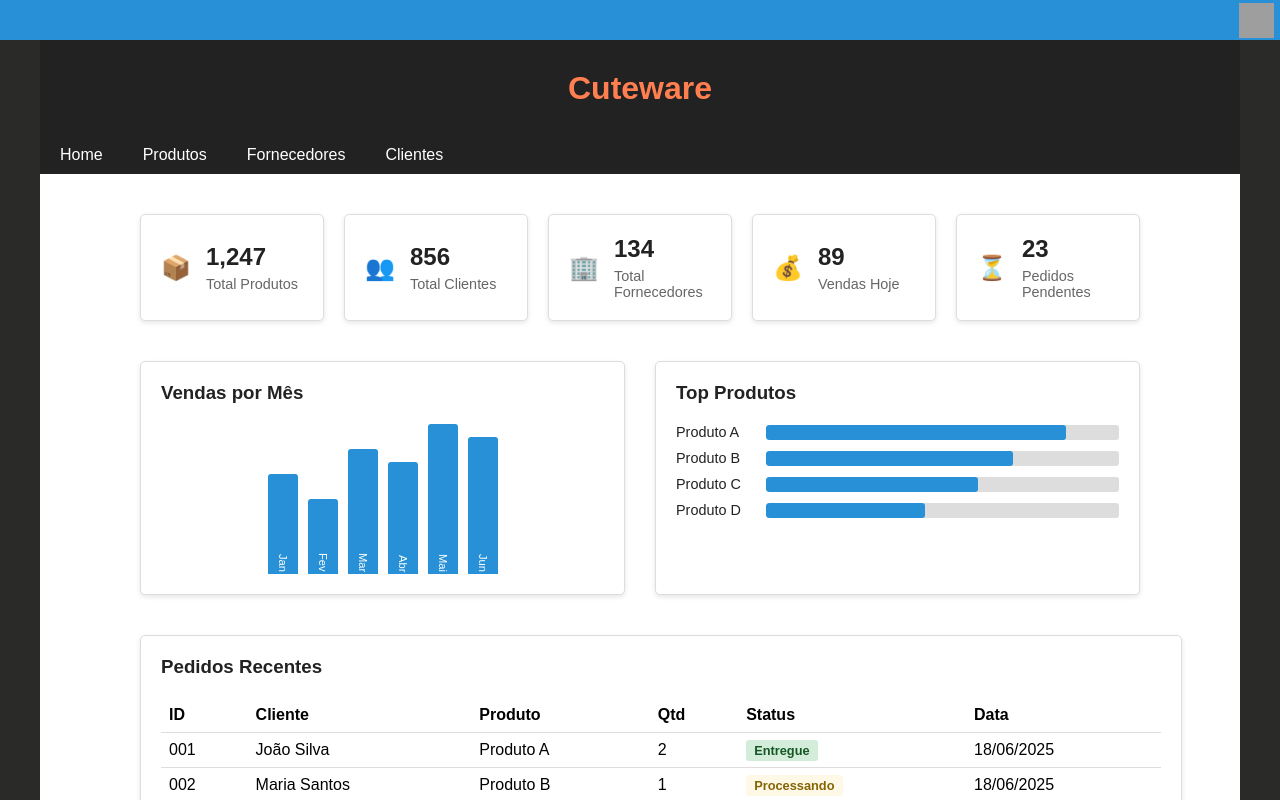
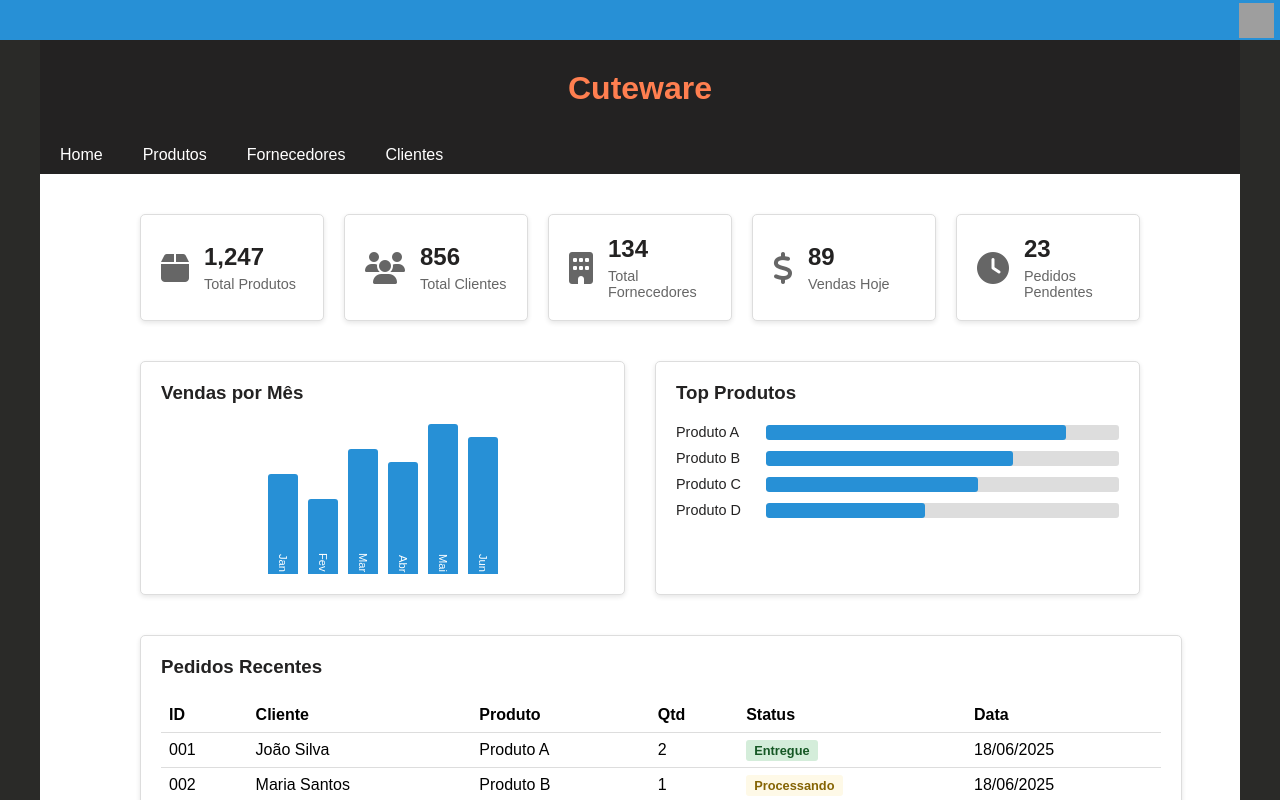
Before and after one commit to The-Cute-Push/abp-frontend, an Angular app: page /home in a window 1280 px wide. Shown: the top 800 px of the page. Built offline with nearby package versions, Linux system fonts and the light colour scheme; grey boxes are pictures that could not be loaded.

Commit message:
fix: use fontawesome icons

```diff
--- a/src/app/homepage/homepage.component.css
+++ b/src/app/homepage/homepage.component.css
@@ -177,7 +177,16 @@ footer > p {
 }
 
 .card-icon {
-    font-size: 1.5rem;
+    font-size: 2rem;
+    color: #666;
+    display: flex;
+    align-items: center;
+    justify-content: center;
+    transition: color 0.3s ease;
+}
+
+.stat-card:hover .card-icon {
+    color: white;
 }
 
 .card-content h3 {
--- a/src/app/homepage/homepage.component.html
+++ b/src/app/homepage/homepage.component.html
@@ -9,11 +9,12 @@
 </nav>
 
 <div class="box_1">
-
   <div class="stats-grid">
     @for (card of cardStats; track $index) {
       <div class="stat-card">
-        <div class="card-icon">{{card.icon}}</div>
+        <div class="card-icon">
+          <i [class]="card.icon"></i>
+        </div>
         <div class="card-content">
           <h3>{{card.value}}</h3>
           <p>{{card.title}}</p>
--- a/src/app/homepage/homepage.component.ts
+++ b/src/app/homepage/homepage.component.ts
@@ -6,13 +6,12 @@ import { Component } from '@angular/core';
   templateUrl: './homepage.component.html',
   styleUrl: './homepage.component.css'
 })
-export class HomepageComponent {
-  cardStats = [
-    { title: 'Total Produtos', value: '1,247', icon: '📦' },
-    { title: 'Total Clientes', value: '856', icon: '👥' },
-    { title: 'Total Fornecedores', value: '134', icon: '🏢' },
-    { title: 'Vendas Hoje', value: '89', icon: '💰' },
-    { title: 'Pedidos Pendentes', value: '23', icon: '⏳' }
+export class HomepageComponent {  cardStats = [
+    { title: 'Total Produtos', value: '1,247', icon: 'fas fa-box' },
+    { title: 'Total Clientes', value: '856', icon: 'fas fa-users' },
+    { title: 'Total Fornecedores', value: '134', icon: 'fas fa-building' },
+    { title: 'Vendas Hoje', value: '89', icon: 'fas fa-dollar-sign' },
+    { title: 'Pedidos Pendentes', value: '23', icon: 'fas fa-clock' }
   ];
 
   chartData = {
```
